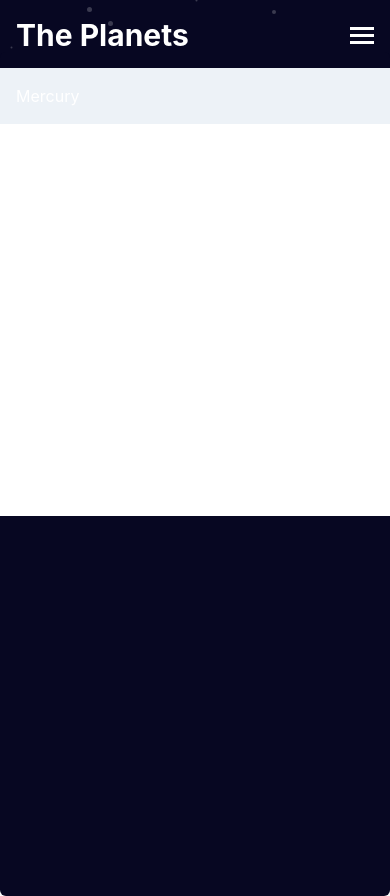
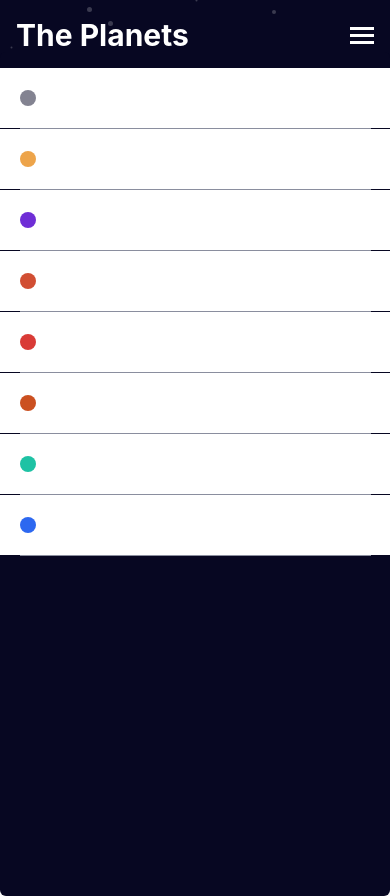
Before and after one commit to SheeloveDol/planets-fact, a React (Create React App) app: page / in a window 390 px wide. Both pictures are taken after a click on the button 362 px from the left and 35 px from the top of the page. Built offline with nearby package versions, Linux system fonts and the light colour scheme.

Commit message:
Mostly done with MobileMenu layout

```diff
--- a/src/App.js
+++ b/src/App.js
@@ -1,4 +1,4 @@
-import { Box } from '@chakra-ui/react'
+import { Box, Divider } from '@chakra-ui/react'
 import NavBar from './components/navbar/NavBar';
 import Background from './assets/background-stars.svg'
 import './App.css';
@@ -11,8 +11,9 @@ function App() {
       bgImage={`url(${Background})`}
       position='center'
       bgRepeat='no-repeat'
+      color='white'
       bgColor='hsl(240, 67%, 8%)'
-      padding='1rem'
+      // padding='1rem'
     >
       <NavBar />
 
--- a/src/components/mobileMenu/MobileMenu.jsx
+++ b/src/components/mobileMenu/MobileMenu.jsx
@@ -1,22 +1,58 @@
 import {
+    Box,
     Image,
     Grid,
     Menu,
     MenuButton,
     MenuList,
-    MenuItem
+    MenuItem,
+    Flex,
+    Divider
  } from "@chakra-ui/react";
 
  import Hamburger from "../../assets/icon-hamburger.svg";
+ import ChevronIcon from "../../assets/icon-chevron.svg"
 
 function MobileMenu() {
 
-    const planetNames = ['Mercury', 'Venus', 'Earth', 'Mars', 'Jupiter', 'Saturn', 'Uranus', 'Neptune']
+    const planetNames = [
+        {
+            name: 'Mercury',
+            color: 'hsl(240, 6%, 54%)'
+        },
+        {
+            name: 'Venus',
+            color: 'hsl(33, 82%, 61%)'
+        },
+        {
+            name: 'Earth',
+            color: 'hsl(263, 67%, 51%)'
+        },
+        {
+            name: 'Mars',
+            color: 'hsl(10, 63%, 51%)'
+        },
+        {
+            name: 'Jupiter',
+            color: 'hsl(2, 68%, 53%)'
+        },
+        {
+            name: 'Saturn',
+            color: 'hsl(17, 73%, 46%)'
+        },
+        {
+            name: 'Uranus',
+            color: 'hsl(169, 73%, 44%)'
+        },
+        {
+            name: 'Neptune',
+            color: 'hsl(222, 87%, 56%)'
+        }
+
+    ]
 
   return (
     <Grid
-        // border="1px"
-        borderColor="black.100"
         direction="column"
         alignItems="center"
       >
@@ -29,20 +65,54 @@ function MobileMenu() {
             h='100vh'
             w='100vw'
             bgColor='hsl(240, 67%, 8%)'
+            // border='2px'
+            // borderColor='red.600'
             border='none'
         >
         {
-            planetNames.map((planet) => <MenuItem p='1rem' >{planet}</MenuItem>)
-        }
-            {
-            //     <MenuItem p='1rem' >Mercury</MenuItem>
-            // <MenuItem p='1rem' >Venus</MenuItem>
-            // <MenuItem p='1rem' >Earth</MenuItem>
-            // <MenuItem p='1rem' >Mars</MenuItem>
-            // <MenuItem p='1rem' >Jupiter</MenuItem>
-            // <MenuItem p='1rem' >Saturn</MenuItem>
-            // <MenuItem p='1rem' >Uranus</MenuItem>
-            // <MenuItem p='1rem' >Neptune</MenuItem>
+            planetNames.map((planet) => (
+                <Box>
+                    <MenuItem
+                        // border='none'
+                        // borderColor='blue'
+                        // borderBottom='2px solid hsl(240, 17%, 26%)'
+                        // borderBottomWidth='80%'
+                    >
+                        <Flex
+                            flex='1'
+                            justify='Space-between'
+                            marginRight='0.75rem'
+                            // border='1px'
+                        >
+                            <Flex  >
+                                <Grid
+                                    bgColor={planet.color}
+                                    mx='0.5rem'
+                                    my='1rem'
+                                    h='1rem'
+                                    px='0.5rem'
+                                    borderRadius='full'
+                                ></Grid>
+                                <MenuItem>{planet.name}</MenuItem>
+                            </Flex>
+                            <Image
+                                mt='1rem'
+                                boxSize='0.75rem'
+                                src={ChevronIcon}
+                                alt='Chevon Icon'
+                            />
+                        </Flex>
+
+                    </MenuItem>
+                    <Divider
+                        w='90%'
+                        m='auto'
+                        color='hsl(240, 17%, 26%)'
+                    />
+                </Box>
+
+                )
+            )
         }
           </MenuList>
         </Menu>
--- a/src/components/navbar/NavBar.jsx
+++ b/src/components/navbar/NavBar.jsx
@@ -1,13 +1,9 @@
 import {
-    Box,
     Flex,
     Heading,
-    Image,
     Grid,
-    Menu,
-    MenuButton,
-    MenuList,
-    MenuItem
+    Divider
+
  } from "@chakra-ui/react";
 
  import MobileMenu from "../mobileMenu/MobileMenu";
@@ -17,12 +13,14 @@ const NavBar = () => {
   return (
     <Flex
       justify={["space-between"]}
-      color='white'
+
+      borderBottom='1px solid hsl(240, 17%, 26%)'
+      padding='1rem'
     >
       <Heading as="h1">The Planets</Heading>
       <Grid
         // border="1px"
-        borderColor="black.100"
+        // borderColor="black.100"
         direction="column"
         alignItems="center"
       >
```
